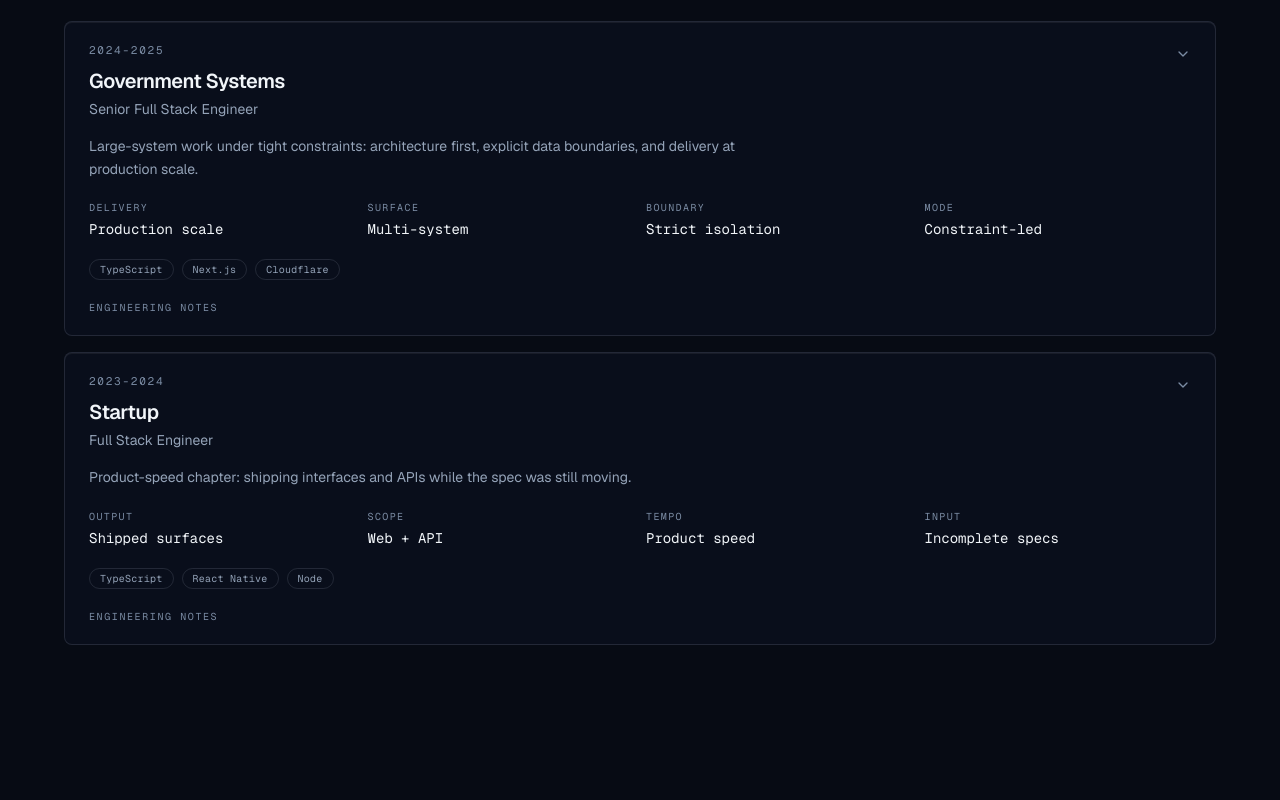
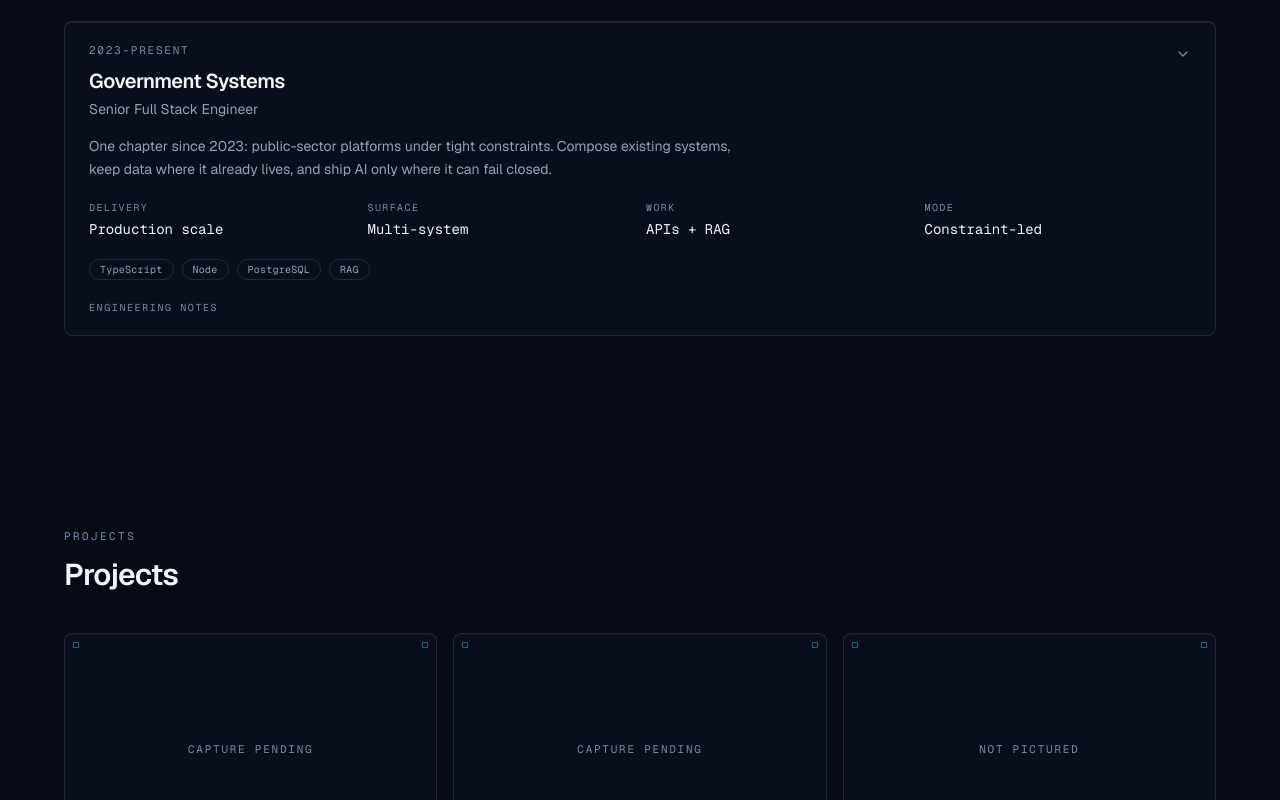
Before and after one commit to MrHacker26/blueprint-portfolio, a Next.js app: page / in a window 1280 px wide. Shown: the part 1400-2200 px from the top of the page. Built offline with nearby package versions, Linux system fonts and the light colour scheme.

Commit message:
docs: align about, experience, and skills with current work

```diff
--- a/src/content/experience.ts
+++ b/src/content/experience.ts
@@ -5,41 +5,23 @@ export const experience: Experience[] = [
     id: "government-systems",
     company: "Government Systems",
     role: "Senior Full Stack Engineer",
-    start: "2024",
-    end: "2025",
+    start: "2023",
+    end: "Present",
     metrics: [
       { label: "Delivery", value: "Production scale" },
       { label: "Surface", value: "Multi-system" },
-      { label: "Boundary", value: "Strict isolation" },
+      { label: "Work", value: "APIs + RAG" },
       { label: "Mode", value: "Constraint-led" },
     ],
-    stack: ["TypeScript", "Next.js", "Cloudflare"],
+    stack: ["TypeScript", "Node", "PostgreSQL", "RAG"],
     summary:
-      "Large-system work under tight constraints: architecture first, explicit data boundaries, and delivery at production scale.",
+      "One chapter since 2023: public-sector platforms under tight constraints. Compose existing systems, keep data where it already lives, and ship AI only where it can fail closed.",
     notes: [
-      "Constraints shaped the architecture more than feature lists.",
-      "Integrations crossed systems without sharing confidential internals.",
-      "Scale meant availability, auditability, and clear ownership. Not dashboards of secrets.",
-    ],
-  },
-  {
-    id: "startup",
-    company: "Startup",
-    role: "Full Stack Engineer",
-    start: "2023",
-    end: "2024",
-    metrics: [
-      { label: "Output", value: "Shipped surfaces" },
-      { label: "Scope", value: "Web + API" },
-      { label: "Tempo", value: "Product speed" },
-      { label: "Input", value: "Incomplete specs" },
-    ],
-    stack: ["TypeScript", "React Native", "Node"],
-    summary:
-      "Product-speed chapter: shipping interfaces and APIs while the spec was still moving.",
-    notes: [
-      "Owned vertical slices across client and API instead of waiting on perfect requirements.",
-      "Traded polish for learning speed, then tightened the surfaces that survived contact with users.",
+      "Unified operational windows across several platforms behind identity, not a copied warehouse.",
+      "Citizen-facing services at daily production load. Query and index work in Postgres and document stores.",
+      "Config-driven forms so a new service did not mean a new frontend.",
+      "RAG for status and FAQs. If the retrieve is junk, refuse. Do not invent an answer.",
+      "Async notification pipelines and CI for builds. API surfaces with cache, treated as unreliable peers.",
     ],
   },
 ];
--- a/src/content/history.ts
+++ b/src/content/history.ts
@@ -2,16 +2,10 @@ import type { HistoryEntry } from "@/types/content";
 
 export const history: HistoryEntry[] = [
   {
-    id: "2023-startup",
+    id: "2023-government",
     year: "2023",
-    title: "Joined Startup",
-    detail: "Product-speed engineering. Shipping before the spec settled.",
-  },
-  {
-    id: "2024-government",
-    year: "2024",
     title: "Government Systems",
-    detail: "Constraint-led delivery. Architecture, boundaries, scale.",
+    detail: "Public-sector platforms. Identity, integrations, production load.",
   },
   {
     id: "2025-refridz",
--- a/src/content/projects/government-dashboard.mdx
+++ b/src/content/projects/government-dashboard.mdx
@@ -8,7 +8,7 @@ role: Senior Full Stack Engineer
 stack:
   - TypeScript
   - Next.js
-  - Cloudflare
+  - PostgreSQL
 ---
 
 ## Overview
@@ -53,7 +53,7 @@ Scale here is not only request volume. It is how many teams can change a field w
 
 - TypeScript across the client and the service edge
 - Server-rendered surfaces where the page could be a document
-- Cloudflare at the edge for routing and cache policy
+- Postgres and document stores behind a narrow API
 - Integrations treated as unreliable peers, not local tables
 
 ## Tradeoffs
--- a/src/content/projects/refridz.mdx
+++ b/src/content/projects/refridz.mdx
@@ -9,7 +9,7 @@ stack:
   - TypeScript
   - React Native
   - OCR
-  - Cloudflare
+  - AI
 ---
 
 ## Overview
@@ -39,7 +39,7 @@ Offline is not a feature flag. It is the kitchen.
 
 - React Native client
 - On-device storage for inventory
-- OCR first, with a hosted fallback only when confidence is low
+- OCR first (on-device), with a hosted fallback only when confidence is low
 - Reminder scheduling that does not depend on a live session
 
 ## Challenges
--- a/src/content/skills.ts
+++ b/src/content/skills.ts
@@ -9,16 +9,22 @@ export const skills: Skill[] = [
     detail: "Default language for product work. Types as design, not ceremony.",
   },
   {
+    name: "Node / APIs",
+    level: 9,
+    detail:
+      "HTTP boundaries, Postgres and Redis, job queues, and services that fail loud and recover cleanly.",
+  },
+  {
     name: "Next.js",
-    level: 9,
+    level: 8,
     detail:
       "App Router, server-first rendering, and static generation where the page can be a document.",
   },
   {
-    name: "Cloudflare",
+    name: "AI / RAG",
     level: 8,
     detail:
-      "Workers, edge routing, and infrastructure that stays close to the request.",
+      "Retrieval pipelines and vector search. If the retrieve is junk, refuse. Do not invent an answer.",
   },
   {
     name: "React Native",
@@ -27,12 +33,6 @@ export const skills: Skill[] = [
       "Native-feeling clients with a shared TypeScript core, including bridge work when the OS has to speak.",
   },
   {
-    name: "Node / APIs",
-    level: 8,
-    detail:
-      "HTTP boundaries, auth flows, and services that fail loud and recover cleanly.",
-  },
-  {
     name: "UI engineering",
     level: 8,
     detail:
--- a/src/lib/site.ts
+++ b/src/lib/site.ts
@@ -3,9 +3,9 @@ export const site = {
   role: "Senior Full Stack Engineer",
   location: "Dehradun, Uttarakhand, India",
   tagline:
-    "Building scalable products with TypeScript, React Native, Cloudflare, and modern web infrastructure.",
+    "Building TypeScript systems, RAG pipelines, and production platforms under real constraints.",
   about:
-    "I design and ship full-stack products across TypeScript systems, React Native clients, and Cloudflare infrastructure. This site is a working notebook of architecture, tradeoffs, and craft. Not a template.",
+    "I design and ship full-stack TypeScript products: public-sector platforms, React Native clients, and AI surfaces that fail closed. This site is a working notebook of architecture, tradeoffs, and craft. Not a template.",
   url: null as string | null,
   email: "tjocz26@gmail.com",
   socials: {
@@ -18,7 +18,7 @@ export const site = {
     label: "Download Resume",
     pendingLabel: "Coming Soon",
   },
-  statusPills: ["Shipping Products", "Next.js 16", "Bun", "Cloudflare"],
+  statusPills: ["Shipping Products", "TypeScript", "Bun", "RAG"],
   cta: {
     viewProjects: "View Projects",
     readCaseStudy: "Case study",
@@ -62,7 +62,7 @@ export const site = {
   seo: {
     title: "Tarun Joshi, Senior Full Stack Engineer",
     description:
-      "Building scalable products with TypeScript, React Native, Cloudflare, and modern web infrastructure.",
+      "Building TypeScript systems, RAG pipelines, and production platforms under real constraints.",
     ogImage: "/og.png",
   },
   a11y: {
```
Also changed, not shown: 1 other file (tests, documents, lock files or other folders).
